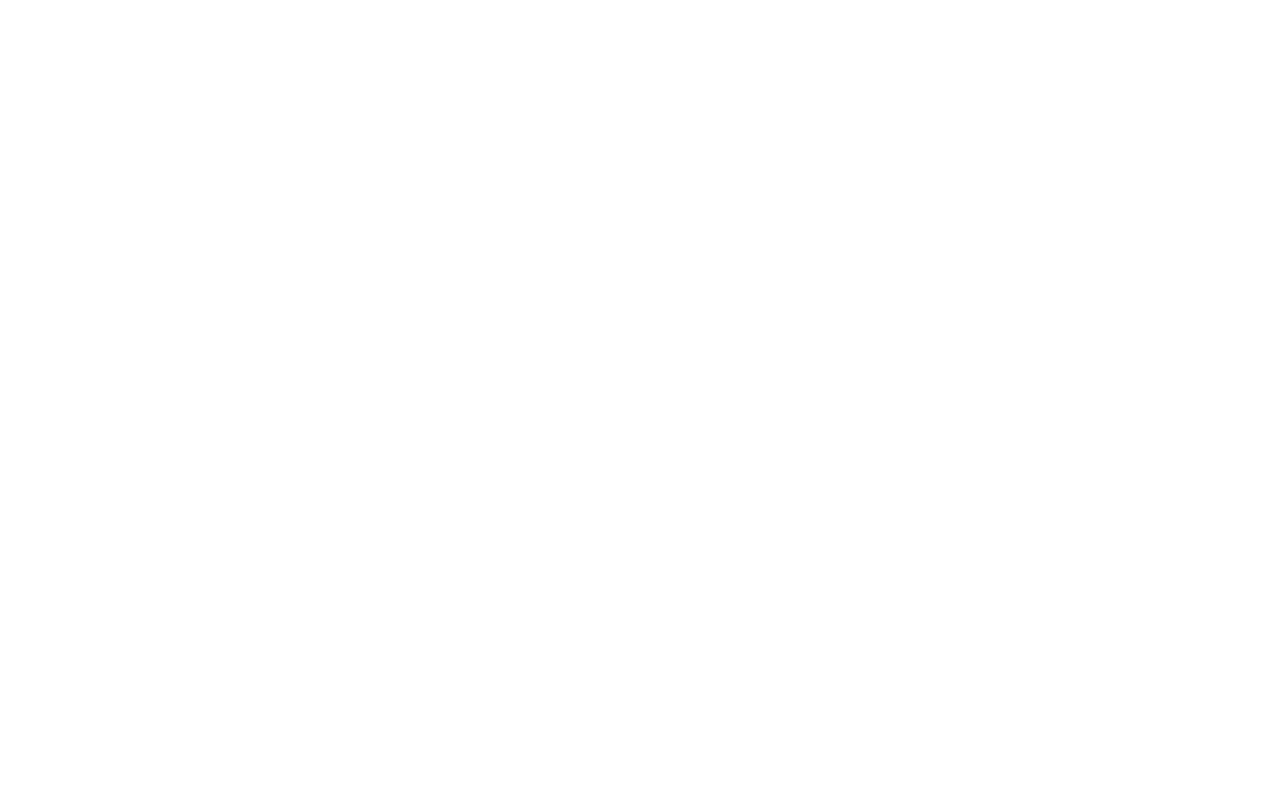
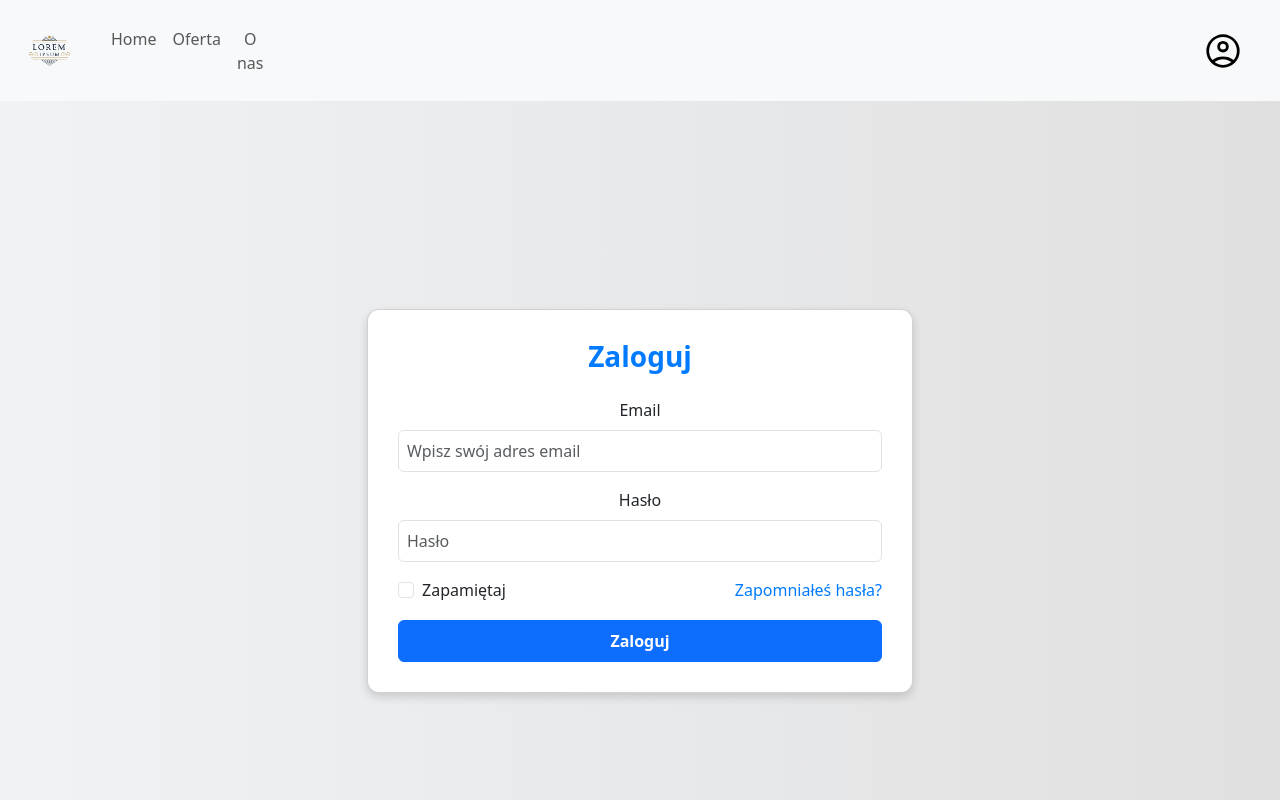
Before and after one commit to Skarr222/TUI-Project, a React (Vite) app: page /login in a window 1280 px wide. Before the commit this address had no page. Shown: the top 800 px of the page. Built offline with nearby package versions, Linux system fonts and the light colour scheme.

Commit message:
Add login form

```diff
--- a/src/components/footer/index.tsx
+++ b/src/components/footer/index.tsx
@@ -2,7 +2,7 @@ import { Container, Nav, Navbar, Image, Col, Row } from "react-bootstrap";
 
 export const Footer = () => {
   return (
-    <Navbar bg="light" variant="light" className="mt-5 py-4 w-80 flex-column">
+    <Navbar bg="light" variant="light" className=" py-4 w-80 flex-column">
       <Container fluid>
         <Row className="w-100 text-start justify-content-center">
           <Col md={3} sm={6} className="mb-3">
--- a/src/components/navbar/index.tsx
+++ b/src/components/navbar/index.tsx
@@ -24,12 +24,13 @@ export const NavBar = () => {
             navbarScroll
           >
             <Nav.Link href="/">Home</Nav.Link>
-            <Nav.Link href="/wares">Oferta</Nav.Link>
+            <Nav.Link href="/offers">Oferta</Nav.Link>
             <Nav.Link href="/about-us">O nas</Nav.Link>
           </Nav>
           <Container
             style={{ display: "flex", flexDirection: "row-reverse", margin: 0 }}
           >
+            <Nav.Link href="/login">
               <Button
                 variant="outline-light"
                 style={{ display: "flex", alignItems: "center", gap: "8px" }}
@@ -37,6 +38,7 @@ export const NavBar = () => {
                 <p style={{ margin: 0 }}>Zaloguj</p>
                 <Image src="../public/account.svg" />
               </Button>
+            </Nav.Link>
           </Container>
         </Navbar.Collapse>
       </Container>
--- a/src/main.tsx
+++ b/src/main.tsx
@@ -8,7 +8,8 @@ import { WorkerList } from "./pages/admin/workers/workerList.tsx";
 import { Worker } from "./pages/admin/workers/worker.tsx";
 import { AboutUs } from "./pages/about/index.tsx";
 import { OffersList } from "./pages/offers/offersList.tsx";
-import { AddOffer } from "./pages/offers/AddOffer.tsx";
+import { AddOffer } from "./pages/offers/addOffer.tsx";
+import { Login } from "./pages/user/login.tsx";
 
 const rootElement = document.getElementById("root");
 
@@ -24,8 +25,11 @@ if (rootElement) {
             <Route index element={<OffersList />} />
           </Route>
 
-          <Route path="about" element={<Layout />}>
+          <Route path="/about" element={<Layout />}>
             <Route index element={<AboutUs />} />
+          </Route>
+          <Route path="/login" element={<Layout />}>
+            <Route index element={<Login />} />
           </Route>
           {/* Admin routes */}
           <Route path="admin/addOffer" element={<Layout />}>
--- /dev/null
+++ b/src/pages/user/login.tsx
@@ -0,0 +1,76 @@
+import { Button, Card, Col, Container, Form, Row } from "react-bootstrap";
+
+export const Login = () => {
+  return (
+    <div
+      style={{
+        backgroundImage: "linear-gradient(to right, #f0f2f5, #e0e0e0)", // Dodanie gradientu jako tła
+        minHeight: "100vh",
+        display: "flex",
+        alignItems: "center",
+      }}
+    >
+      <Container>
+        <Row className="justify-content-center">
+          <Col md={6} sm={12}>
+            <Card
+              style={{
+                padding: "30px",
+                boxShadow: "0px 4px 10px rgba(0, 0, 0, 0.15)",
+                borderRadius: "12px",
+                backgroundColor: "#fff",
+              }}
+            >
+              <h3
+                className="text-center mb-4"
+                style={{ fontWeight: "bold", color: "#007bff" }}
+              >
+                Zaloguj
+              </h3>
+              <Form>
+                <Form.Group className="mb-3" controlId="formBasicEmail">
+                  <Form.Label className="text-start">Email</Form.Label>
+                  <Form.Control
+                    type="email"
+                    placeholder="Wpisz swój adres email"
+                    className="p-2"
+                    style={{ borderRadius: "6px" }}
+                  />
+                </Form.Group>
+                <Form.Group className="mb-3" controlId="formBasicPassword">
+                  <Form.Label>Hasło</Form.Label>
+                  <Form.Control
+                    type="password"
+                    placeholder="Hasło"
+                    className="p-2"
+                    style={{ borderRadius: "6px" }}
+                  />
+                </Form.Group>
+                <Form.Group
+                  className="mb-3 d-flex justify-content-between"
+                  controlId="formBasicCheckbox"
+                >
+                  <Form.Check type="checkbox" label="Zapamiętaj" />
+                  <a
+                    href="#"
+                    style={{ textDecoration: "none", color: "#007bff" }}
+                  >
+                    Zapomniałeś hasła?
+                  </a>
+                </Form.Group>
+                <Button
+                  variant="primary"
+                  type="submit"
+                  className="w-100 py-2"
+                  style={{ borderRadius: "6px", fontWeight: "bold" }}
+                >
+                  Zaloguj
+                </Button>
+              </Form>
+            </Card>
+          </Col>
+        </Row>
+      </Container>
+    </div>
+  );
+};
```
Lines whose indentation alone changed are shown as unchanged.
